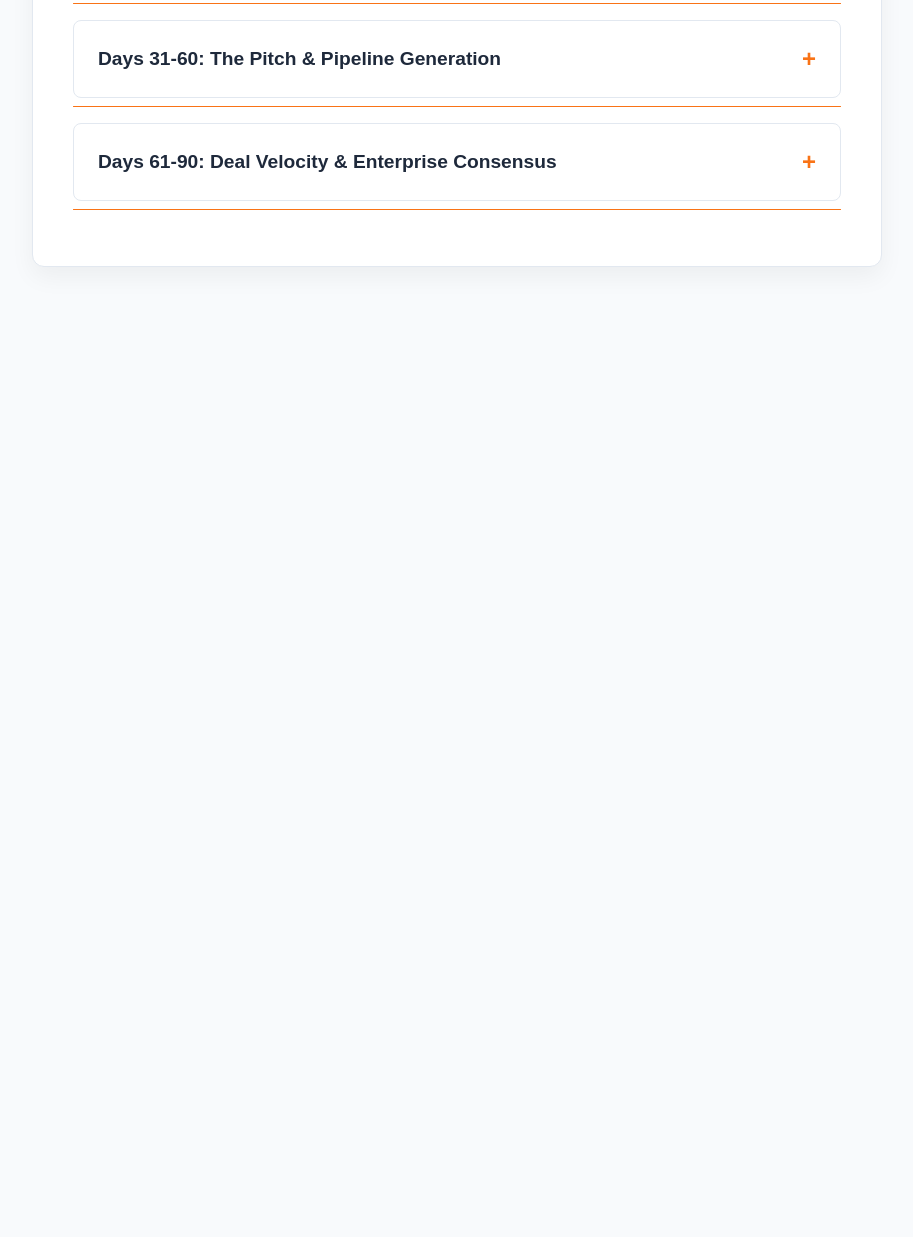
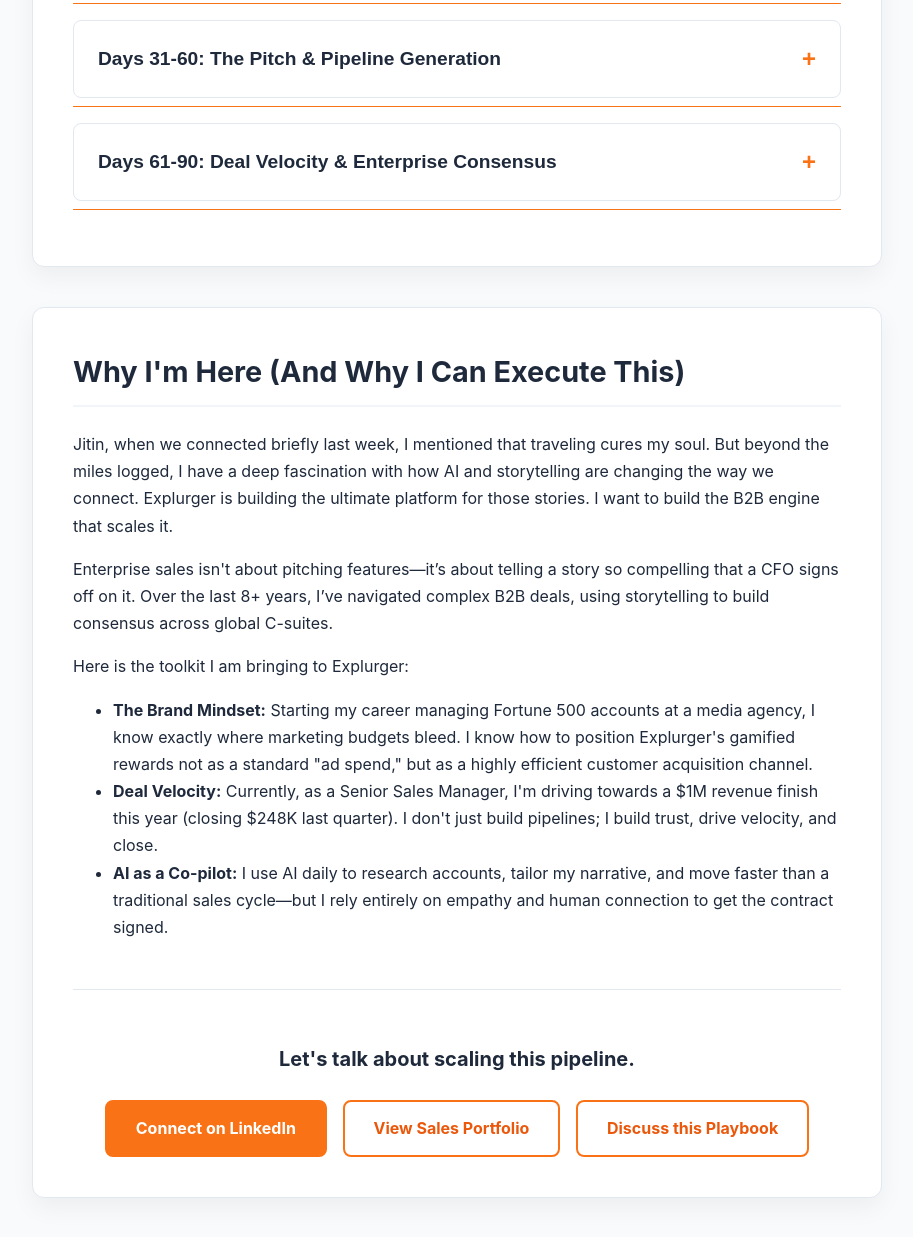
Before and after one commit to aneeshthakral/explurger-strategy, a plain HTML site: page index.html in a window 1280 px wide. Shown: the part 1449-2686 px from the top of the page, without its empty margins (183-1096 px from the left). Before the commit the page ends 1780 px from the top, so only its background shows below. Drawn offline with Linux system fonts and the light colour scheme.

Commit message:
Update index.html

```diff
--- a/index.html
+++ b/index.html
@@ -220,7 +220,7 @@
                 <div class="panel-content">
                     <ul>
                         <li><strong>Refine the Narrative:</strong> Shift all outreach from "feature dumping" to transformation stories (solving their CAC pain points).</li>
-                        <li><strong>Visual Micro-Pitches:</strong> Use tools like Gamma and Napkin AI to build highly specific, visual flowcharts for brands like Mokobara and DJI, showing showing exactly how they fit into the Explurger ecosystem.</li>
+                        <li><strong>Visual Micro-Pitches:</strong> Use tools like Gamma and Napkin AI to build highly specific, visual flowcharts for brands like Mokobara and DJI, showing exactly how they fit into the Explurger ecosystem.</li>
                         <li><strong>Secure the Pilots:</strong> Push for 2-3 initial pilot integrations with warm, agile brands to prove the gamification model works.</li>
                     </ul>
                     <div class="tags">
@@ -234,4 +234,58 @@
                 <div class="panel-content">
                     <ul>
                         <li><strong>Navigate Complex Deals:</strong> Guide pilot accounts into long-term enterprise contracts by building consensus across their Marketing, Product, and Finance teams.</li>
-                        <li><strong>Cross-Functional Feedback:
+                        <li><strong>Cross-Functional Feedback:</strong> Bring direct market feedback from these brands back to Explurger's product teams to refine the "Rewards" UX.</li>
+                        <li><strong>Knowledge Share:</strong> Document successful AI prompts, outreach templates, and objection-handling strategies for the wider sales team.</li>
+                    </ul>
+                    <div class="tags">
+                        <span>Enterprise Closing</span> <span>RevOps Alignment</span> <span>Mentorship</span>
+                    </div>
+                </div>
+            </div>
+        </div>
+
+        <div class="card">
+            <h2>Why I'm Here (And Why I Can Execute This)</h2>
+            <p>Jitin, when we connected briefly last week, I mentioned that traveling cures my soul. But beyond the miles logged, I have a deep fascination with how AI and storytelling are changing the way we connect. Explurger is building the ultimate platform for those stories. I want to build the B2B engine that scales it.</p>
+
+            <p>Enterprise sales isn't about pitching features—it’s about telling a story so compelling that a CFO signs off on it. Over the last 8+ years, I’ve navigated complex B2B deals, using storytelling to build consensus across global C-suites.</p>
+
+            <p>Here is the toolkit I am bringing to Explurger:</p>
+
+            <ul style="margin-bottom: 2rem;">
+                <li><strong>The Brand Mindset:</strong> Starting my career managing Fortune 500 accounts at a media agency, I know exactly where marketing budgets bleed. I know how to position Explurger's gamified rewards not as a standard "ad spend," but as a highly efficient customer acquisition channel.</li>
+                <li><strong>Deal Velocity:</strong> Currently, as a Senior Sales Manager, I'm driving towards a $1M revenue finish this year (closing $248K last quarter). I don't just build pipelines; I build trust, drive velocity, and close.</li>
+                <li><strong>AI as a Co-pilot:</strong> I use AI daily to research accounts, tailor my narrative, and move faster than a traditional sales cycle—but I rely entirely on empathy and human connection to get the contract signed.</li>
+            </ul>
+
+            <div style="text-align: center; margin-top: 3rem; padding-top: 2rem; border-top: 1px solid #e2e8f0;">
+                <p style="font-size: 1.25rem; margin-bottom: 1rem;"><strong>Let's talk about scaling this pipeline.</strong></p>
+                <div class="btn-group">
+                    <a href="https://www.linkedin.com/in/aneeshthakral/" target="_blank" class="btn">Connect on LinkedIn</a>
+                    <a href="https://aneeshthakral.my.canva.site/sales-portfolio-aneesh-thakral" target="_blank" class="btn-outline">View Sales Portfolio</a>
+                    <a href="https://topmate.io/aneeshthakral/" target="_blank" class="btn-outline">Discuss this Playbook</a>
+                </div>
+            </div>
+        </div>
+
+    </div>
+
+    <script>
+        var acc = document.getElementsByClassName("accordion");
+        var i;
+
+        for (i = 0; i < acc.length; i++) {
+            acc[i].addEventListener("click", function() {
+                this.classList.toggle("active");
+                var panel = this.nextElementSibling;
+                if (panel.style.maxHeight) {
+                    panel.style.maxHeight = null;
+                } else {
+                    panel.style.maxHeight = panel.scrollHeight + "px";
+                }
+            });
+        }
+    </script>
+
+</body>
+</html>
```
